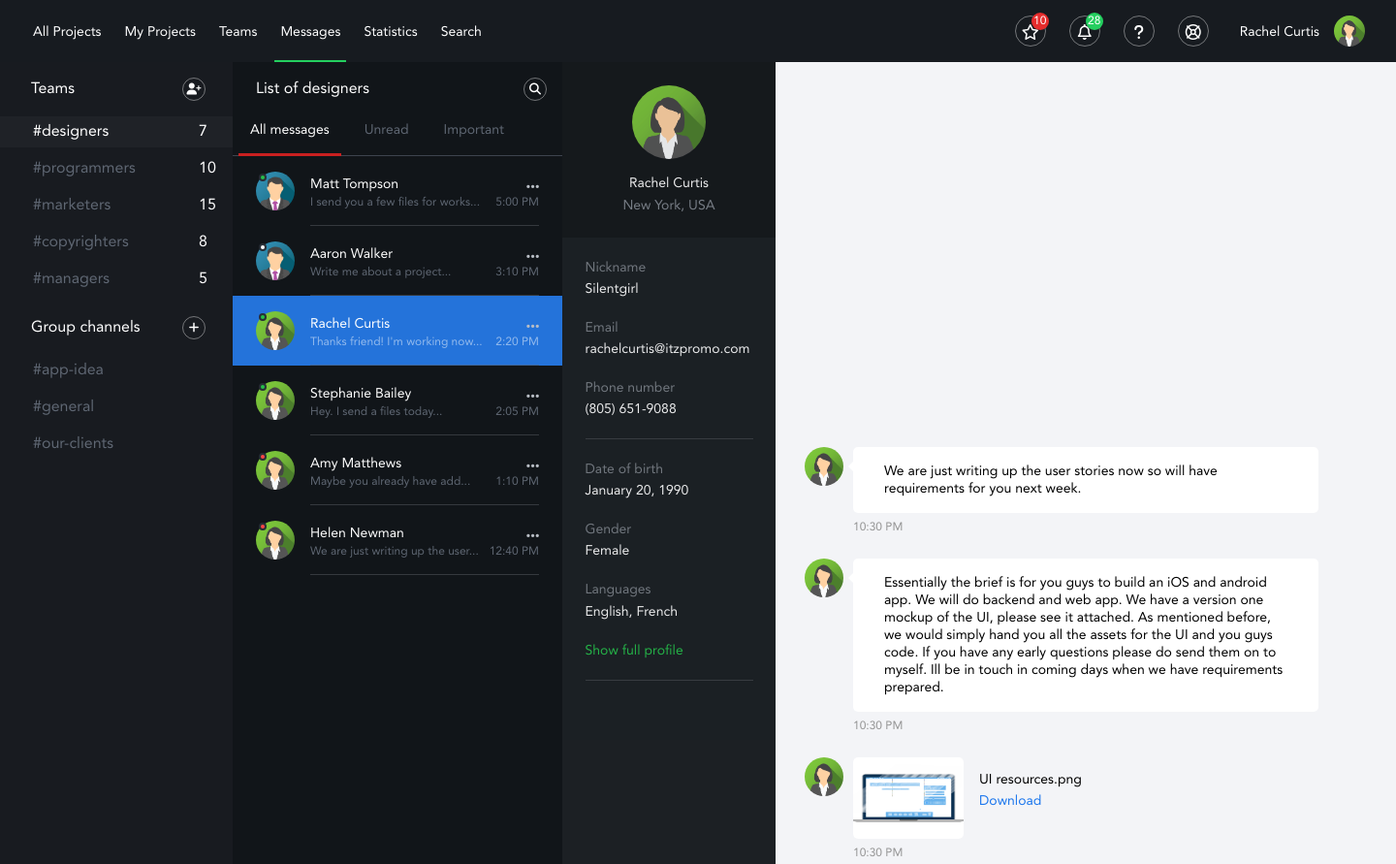
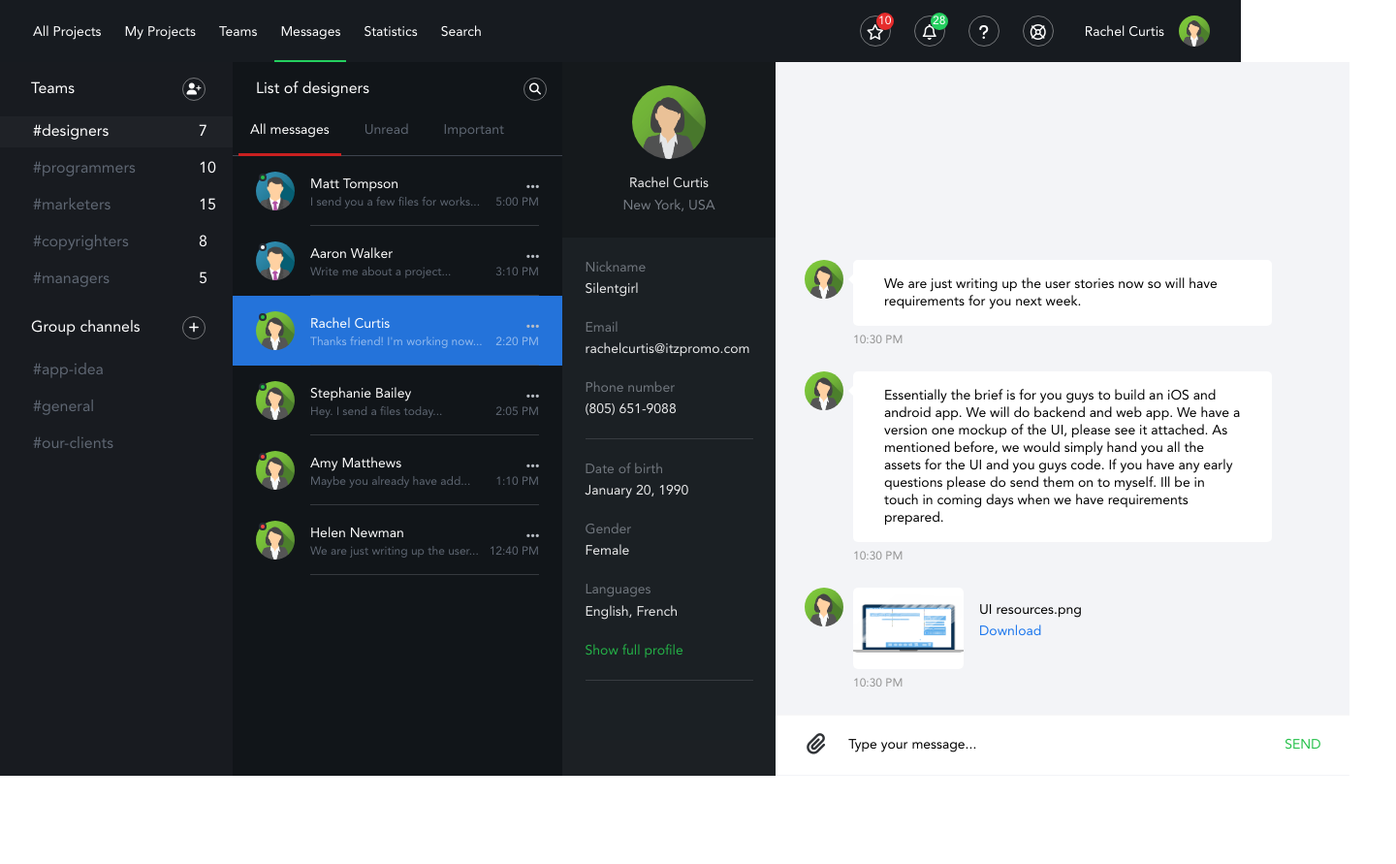
Before and after one commit to TRSios/ChatApplication, a plain HTML site: page index.html in a window 1280 px wide. Shown: the top 891 px of the page at 97% size, 1440 px wide, since content can reach past the window. After the commit the page ends 800 px from the top, so only its background shows below. Drawn offline with Linux system fonts and the light colour scheme.

Commit message:
fix: added minor changes;

```diff
--- a/assets/css/styles.css
+++ b/assets/css/styles.css
@@ -14,11 +14,12 @@ body {
     top: 0;
     bottom: 0;
     width: 100%;
+    height: 100%;
 }
 
 .chat-application {
-    width: 1440px;
-    height: 975px;
+    width: 100%;
+    height: 100%;
     background-color: var(--chatApplicationBnd);
 }
 
@@ -122,9 +123,9 @@ body {
 
 .container {
     display: grid;
-    grid: 100% / 240px 340px 220px 640px;
+    grid: 100% / 240px 340px 220px auto;
     width: 100%;
-    height: 911px;
+    height: calc(100% - 64px);
 }
 
 .container .channels {
```
